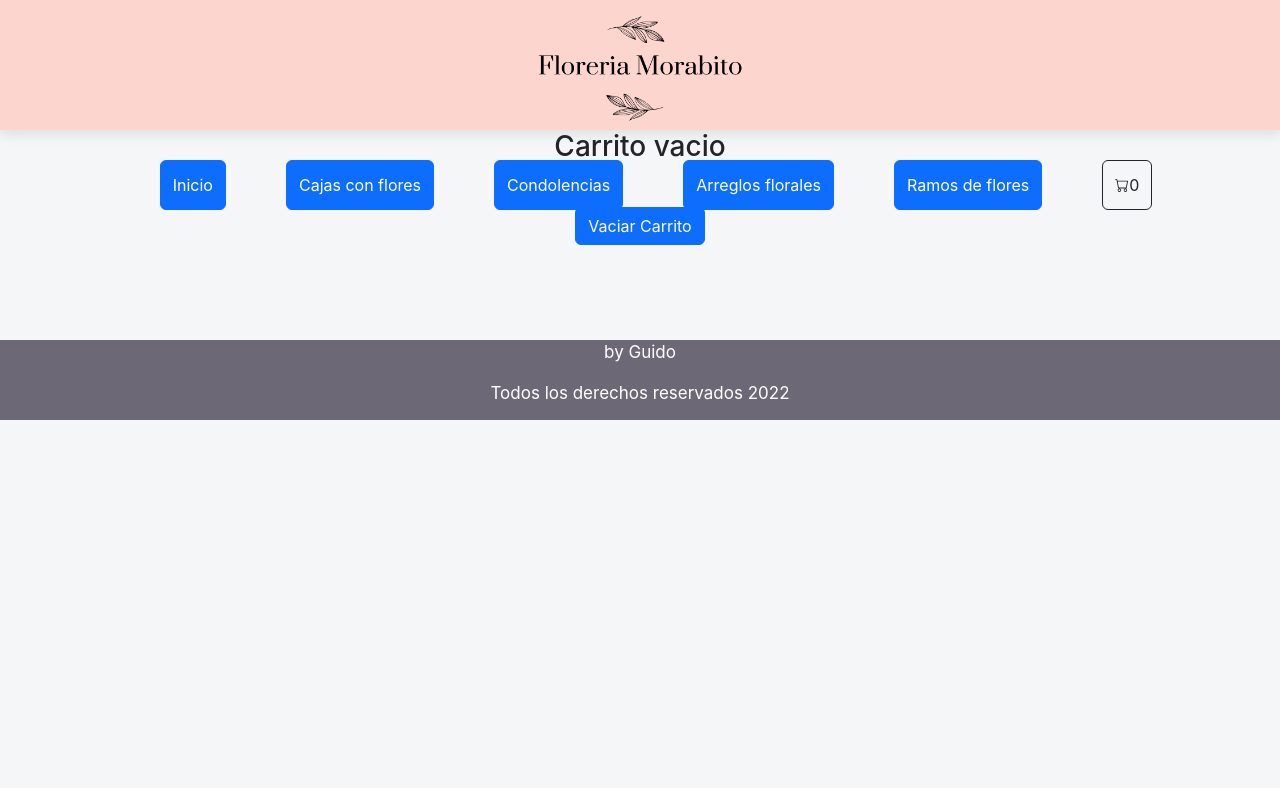
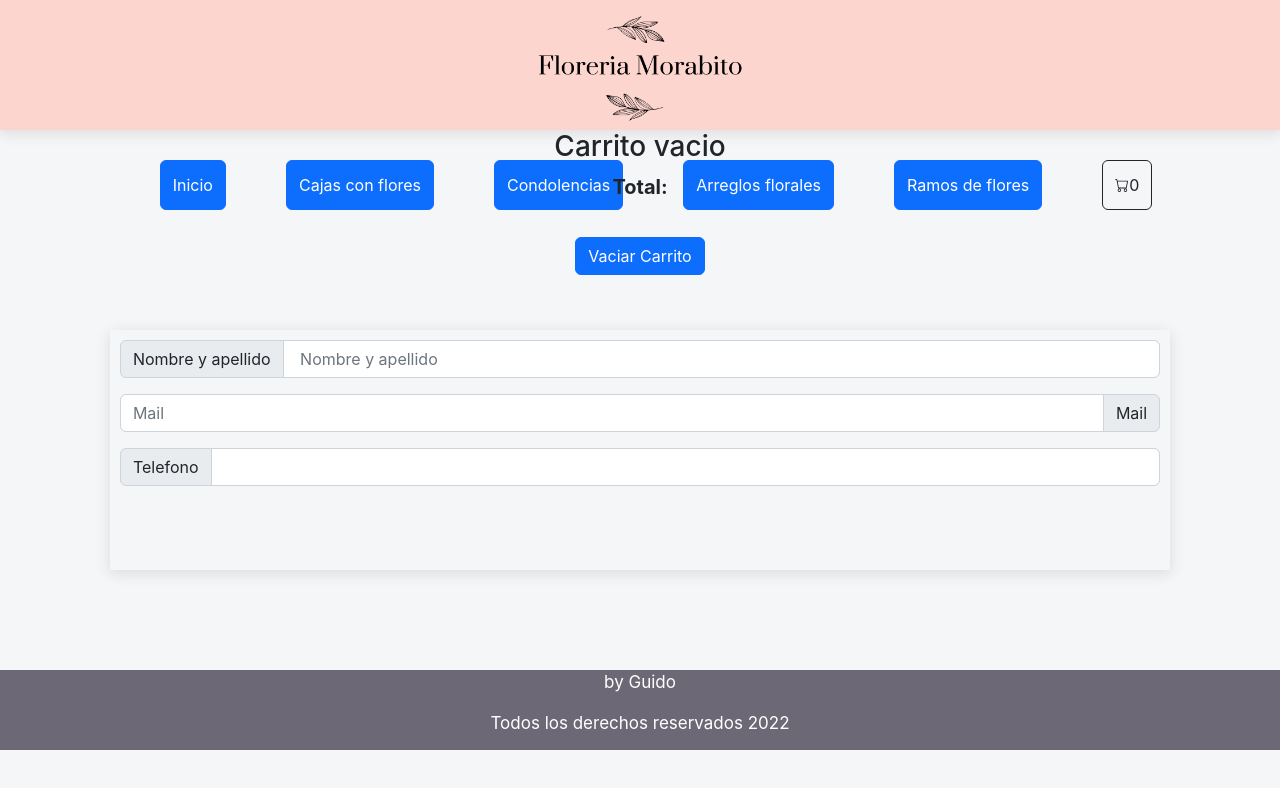
Before and after one commit to guidomora/react_Guido_Morabito, a React (Create React App) app in the folder my-app/: page /Cart in a window 1280 px wide. Shown: the top 788 px of the page. Built offline with nearby package versions, Linux system fonts and the light colour scheme.

Commit message:
tratando de crear la orden de compra

```diff
--- a/my-app/src/Firebase/FireBase.js
+++ b/my-app/src/Firebase/FireBase.js
@@ -42,8 +42,9 @@ export const getItemsFiltrados = (categoria) => {
 };
 
 
-export const getCarrito = async (carrito) => {
-  const carRef = query(collection(db, "orders"))
-  const docRef = await addDoc(carRef,carrito)
-  return docRef.id
+
+export const crearOrden = async (items) => {
+  const colRef = collection(db, "orders");
+  const ordenRef = await addDoc(colRef, items);
+  return ordenRef.id;
 };
--- a/my-app/src/componente/CartContext.js
+++ b/my-app/src/componente/CartContext.js
@@ -1,6 +1,6 @@
 import React from "react";
 import { createContext, useState, useContext } from "react";
-import {getCarrito} from '../Firebase/FireBase';
+import {crearOrden} from "../Firebase/FireBase";
 
  const CartContext = createContext({});
 
@@ -60,6 +60,15 @@ export const CartProvider = ({children}) => {
         }
     };
 
+
+    const crearOrdenContext = (item) => {
+        const orden = {nombre: "", mail: "", telefono: "" }
+        const id = crearOrden(item)
+        console.log(id)
+        const ordenes_ = items.concat(orden);
+        setItems(ordenes_)
+    };
+
     return (<CartContext.Provider value={{
         carrito: items,
         addItem,
@@ -68,6 +77,7 @@ export const CartProvider = ({children}) => {
         estaEnCarrito,
         contadorCarrito,
         precioFinal,
+        crearOrdenContext,
     }}>
         {children}
     </CartContext.Provider>
--- a/my-app/src/estilos/CartItem.css
+++ b/my-app/src/estilos/CartItem.css
@@ -21,8 +21,8 @@
 }
 
 .carrito-img {
-    height: 200px;
-    width: 200px;
+    height: 250px;
+    width: 250px;
 }
 
 .carrito-titulo{
@@ -58,3 +58,18 @@
 .vaciar-checkOut {
     margin: 15px;
 }
+
+.container {
+    display: flex;
+    flex-wrap: wrap;
+    justify-content: center;
+    align-items: center;
+}
+
+.contenedor-orden {
+    width: 95%;
+    height: 30vh;
+    box-shadow: 0 3px 13px 1px rgb(0 0 0 / 10%);
+    margin: 20px;
+    padding: 10px;
+}
--- a/my-app/src/views/CartViews.js
+++ b/my-app/src/views/CartViews.js
@@ -3,11 +3,14 @@ import CartContext, { useCartContext } from "../componente/CartContext";
 import CartItem from "../componente/CartItem";
 import "../estilos/CartItem.css";
 import "../Firebase/FireBase";
-import {Link} from 'react-router-dom';
+import { Link } from "react-router-dom";
+import {useState} from 'react'
+
+
 
 function Cart() {
-  const { clearCart, precioFinal } = useCartContext();
-
+  const { clearCart, precioFinal, crearOrdenContext } = useCartContext();
+  const [datosUsuario, setUserData] = useState({name: '', phone: '', mail: ''});
 
   return (
     <CartContext.Consumer>
@@ -27,23 +30,78 @@ function Cart() {
                     />
                   </div>
                 ),
-                console.log(items))
+                console.log(items)
+              )
             ) : (
               <h3> Carrito vacio</h3>
             )}
           </div>
           <div>
-            <p className="carrito-pTotal">{items.length ? "$" + precioFinal() : ""}</p>
+            <p className="carrito-pTotal">
+              Total: {items.length ? "$" + precioFinal() : ""}
+            </p>
           </div>
           <div className="vaciar-carrito">
-            <button onClick={clearCart} className="btn btn-primary vaciar-checkOut">
+            <button
+              onClick={clearCart}
+              className="btn btn-primary vaciar-checkOut"
+            >
               Vaciar Carrito
             </button>
-            {items.length ? ( <button className="btn ">
-              <Link to='/CheckOut'className="btn btn-primary vaciar-checkOut"> Ir al checkout</Link>
-            </button>): (<p></p>)}
+          </div>
+          <div className="container">
+            <div className="contenedor-orden">
+              <div className="input-group mb-3">
+                <span className="input-group-text" id="basic-addon1">
+                  Nombre y apellido
+                </span>
+                <input
+                  type="text"
+                  className="form-control"
+                  placeholder=" Nombre y apellido"
+                  aria-label="Username"
+                  aria-describedby="basic-addon1"
+                  defaultValue={datosUsuario.nombre}
+                />
+              </div>
 
+              <div className="input-group mb-3">
+                <input
+                  type="text"
+                  className="form-control"
+                  placeholder="Mail"
+                  aria-label="Recipient's username"
+                  aria-describedby="basic-addon2"
+                  defaultValue={datosUsuario.mail}
+                />
+                <span className="input-group-text" id="basic-addon2">
+                  Mail
+                </span>
+              </div>
+              <div className="input-group mb-3">
+                <span className="input-group-text" id="basic-addon3">
+                  Telefono
+                </span>
+                <input
+                  type="text"
+                  className="form-control"
+                  id="basic-url"
+                  aria-describedby="basic-addon3"
+                  defaultValue={datosUsuario.telefono}
+                />
+              </div>
+            </div>
           </div>
+          {items.length ? (
+            <button className="btn" onClick={crearOrdenContext}>
+              <Link to="/CheckOut" className="btn btn-primary vaciar-checkOut">
+                {" "}
+                Ir al checkout
+              </Link>
+            </button>
+          ) : (
+            <p></p>
+          )}
         </div>
       )}
     </CartContext.Consumer>
--- a/my-app/src/views/CheckOut.js
+++ b/my-app/src/views/CheckOut.js
@@ -1,55 +1,15 @@
 import React from "react";
 import "../estilos/CheckOut.css";
+// import CartContext, { useCartContext } from "../componente/CartContext";
 
 function CheckOut() {
-
-
+  // const {} = useCartContext();
 
   return (
-    <div className="container">
-      <div className="contenedor-orden">
-        <p>id de compra</p>
-        <p> Producto</p>
-        <p> Precio final</p>
-      </div>
-      <div className="contenedor-orden">
-        <div className="input-group mb-3">
-          <span className="input-group-text" id="basic-addon1">
-            Nombre y apellido
-          </span>
-          <input
-            type="text"
-            className="form-control"
-            placeholder="Username"
-            aria-label="Username"
-            aria-describedby="basic-addon1"
-          />
-        </div>
-
-        <div className="input-group mb-3">
-          <input
-            type="text"
-            className="form-control"
-            placeholder="Recipient's username"
-            aria-label="Recipient's username"
-            aria-describedby="basic-addon2"
-          />
-          <span className="input-group-text" id="basic-addon2">
-            Mail
-          </span>
-        </div>
-        <div className="input-group mb-3">
-          <span className="input-group-text" id="basic-addon3">
-            Telefono
-          </span>
-          <input
-            type="text"
-            className="form-control"
-            id="basic-url"
-            aria-describedby="basic-addon3"
-          />
-        </div>
-      </div>
+    <div className="contenedor-orden">
+      <p>id de compra</p>
+      <p> Producto</p>
+      <p> Precio final</p>
     </div>
   );
 }
```
